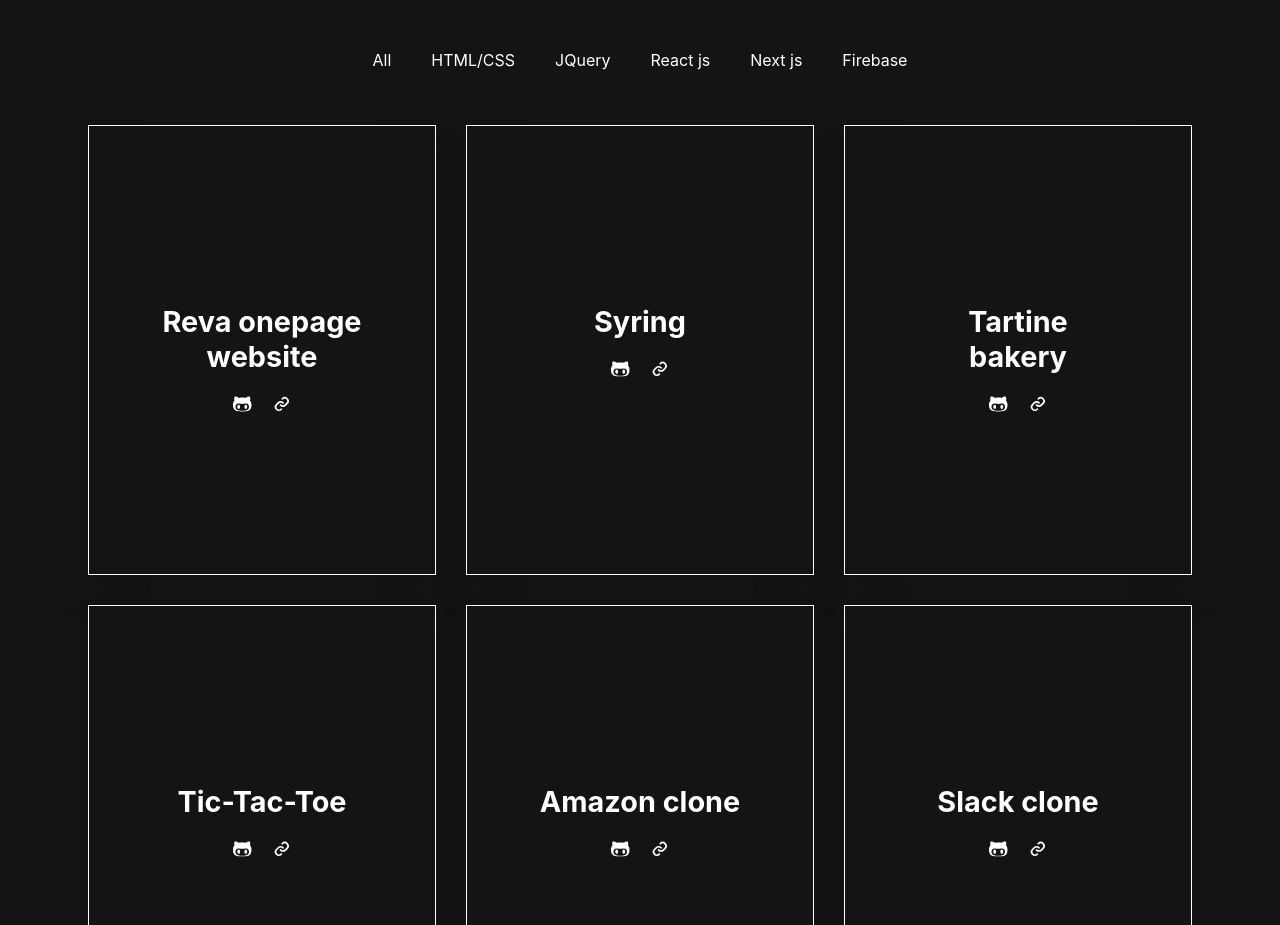
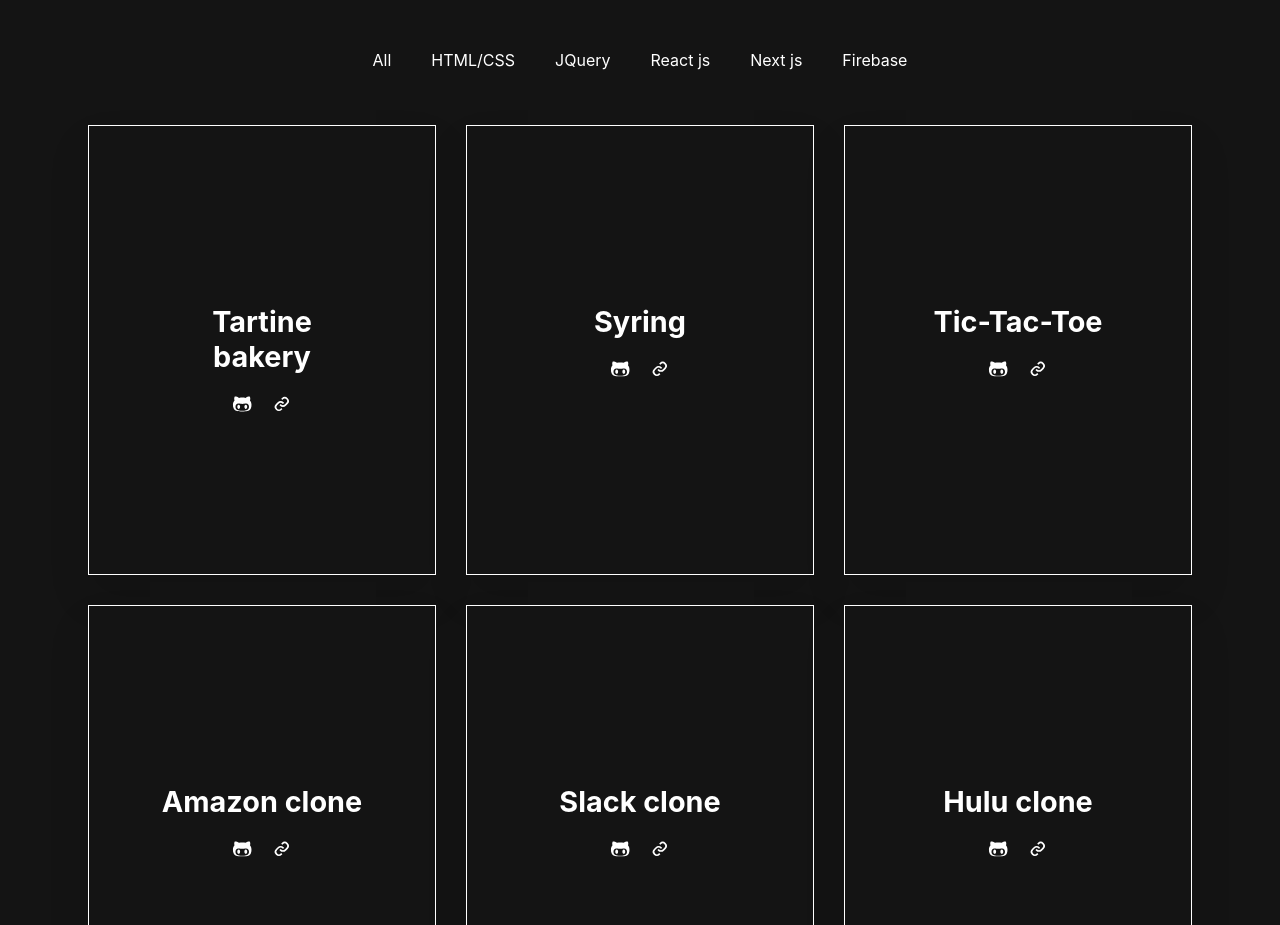
Before and after one commit to ZumrudAliyeva/portfolioza, a React (Create React App) app: page / in a window 1280 px wide. Shown: the part 2840-3765 px from the top of the page. Built offline with nearby package versions, Linux system fonts and the light colour scheme.

Commit message:
data-changing

```diff
--- a/src/components/Projects/projects_data.js
+++ b/src/components/Projects/projects_data.js
@@ -1,10 +1,10 @@
 export const projects_data = [
     {
-        name:'Reva onepage website',
+        name:'Tartine bakery',
         image:'',
-        github_url: 'https://github.com/ZumrudAliyeva/Reva-onepage-website',
-        deployed_url: 'reva-simple-template.surge.sh',
-        category: ['html/css','javascript']
+        github_url: 'https://github.com/ZumrudAliyeva/Tartine-bakery-with-local-strorage',
+        deployed_url: 'http://tartine-bakery-local.surge.sh/',
+        category: ['html/css', 'jquery','local-storage']
     },
     {
         name:'Syring',
@@ -12,13 +12,6 @@
         github_url: 'https://github.com/ZumrudAliyeva/Syring',
         deployed_url: 'https://zumrudaliyeva.github.io/Syring/#',
         category: ['html/css', 'jquery']
-    },
-    {
-        name:'Tartine bakery',
-        image:'',
-        github_url: 'https://github.com/ZumrudAliyeva/Tartine-bakery-with-local-strorage',
-        deployed_url: 'http://tartine-bakery-local.surge.sh/',
-        category: ['html/css', 'jquery','local-storage']
     },
     {
         name:'Tic-Tac-Toe',
@@ -52,7 +45,7 @@
         name:'Google authentication',
         image:'',
         github_url: 'https://github.com/ZumrudAliyeva/auth_test',
-        deployed_url: 'auth-test-app.surge.sh',
+        deployed_url: 'https://auth-test-rho.vercel.app/',
         category: ['react js','firebase']
     }
 ]
```
